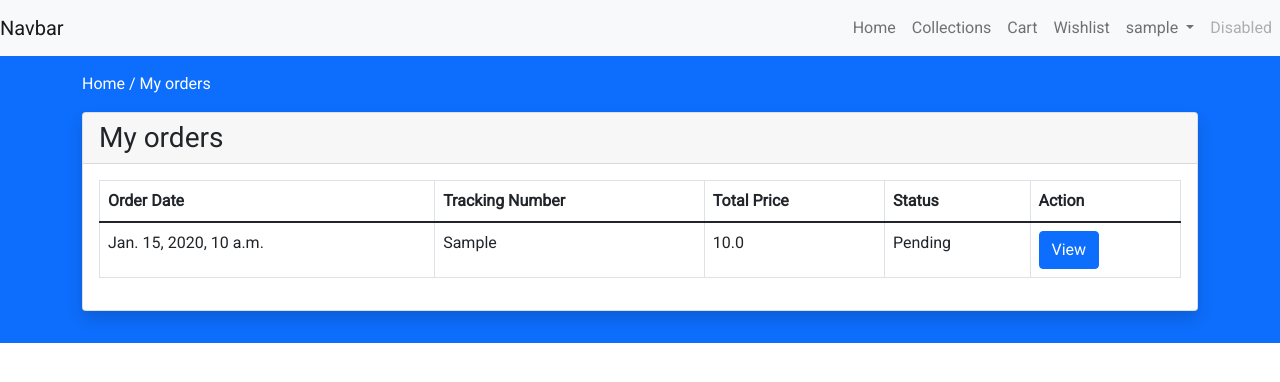
After one commit to Shr1keeee/ecommerce, a Django app: page /my-orders in a window 1280 px wide. The commit adds this page. Shown: the top 382 px of the page. Run offline with Django 4.2, Linux system fonts and the light colour scheme; a user stored in the database is signed in; tables that the repository leaves empty hold one stand-in row (values such as "Sample post"); some libraries are stand-ins or nearby versions.

Commit message:
added display orders

```diff
--- a/store/admin.py
+++ b/store/admin.py
@@ -8,3 +8,4 @@ admin.site.register(Product)
 admin.site.register(Cart)
 admin.site.register(Order)
 admin.site.register(OrderItem)
+admin.site.register(Profile)
--- /dev/null
+++ b/store/controller/order.py
@@ -0,0 +1,17 @@
+from django.shortcuts import render, redirect
+from django.contrib import messages
+
+from django.contrib.auth.decorators import login_required
+
+from store.models import Order, OrderItem
+
+def index(request):
+    orders = Order.objects.filter(user=request.user)
+    context = {'orders': orders}
+    return render(request, "store/orders/index.html", context)
+
+def vieworder(request, t_no):
+    order = Order.objects.filter(tracking_no=t_no).filter(user=request.user).first()
+    orderitems = OrderItem.objects.filter(order=order)
+    context = {'order': order, 'orderitems': orderitems}
+    return render(request, "store/orders/view.html", context)
--- a/store/models.py
+++ b/store/models.py
@@ -96,3 +96,16 @@ class OrderItem(models.Model):
 
     def __str__(self):
         return '{} {}'.format(self.order.id, self.order.tracking_no)
+
+class Profile(models.Model):
+    user = models.OneToOneField(User, on_delete=models.CASCADE)
+    phone = models.CharField(max_length=150, null=False)
+    address = models.TextField(null=False)
+    city = models.CharField(max_length=150, null=False)
+    state = models.CharField(max_length=150, null=False)
+    country = models.CharField(max_length=150, null=False)
+    pincode = models.CharField(max_length=150, null=False)
+    created_at = models.DateTimeField(auto_now_add=True)
+
+    def __str__(self):
+        return self.user.username
--- a/store/templates/store/inc/navbar.html
+++ b/store/templates/store/inc/navbar.html
@@ -1,6 +1,6 @@
 <nav class="navbar navbar-expand-lg navbar-light bg-light">
   <a class="navbar-brand" href="#">Navbar</a>
-  <button class="navbar-toggler" type="button" data-toggle="collapse" data-target="#navbarNav" aria-controls="navbarNav" aria-expanded="false" aria-label="Toggle navigation">
+  <button class="navbar-toggler" type="button" data-bs-toggle="collapse" data-bs-target="#navbarSupportedContent" aria-controls="navbarSupportedContent" aria-expanded="false" aria-label="Toggle navigation">
     <span class="navbar-toggler-icon"></span>
   </button>
   <div class="collapse navbar-collapse" id="navbarNav">
@@ -18,16 +18,16 @@
         <a class="nav-link {% if request.resolver_match.url_name == 'wishlist' %}active{% endif %}" href="{% url 'wishlist' %}">Wishlist</a>
       </li>
       {% if request.user.is_authenticated %}
-         <li class="nav-item dropdown">
-          <a class="nav-link dropdown-toggle" href="#" id="navbarDropdown" role="button" data-toggle="dropdown" aria-haspopup="true" aria-expanded="false">
+        <li class="nav-item dropdown">
+          <a class="nav-link dropdown-toggle" href="#" id="navbarDropdown" role="button" data-bs-toggle="dropdown" aria-expanded="false">
               {{ request.user }}
           </a>
-          <div class="dropdown-menu" aria-labelledby="navbarDropdown">
-            <a class="dropdown-item" href="#">Action</a>
-            <a class="dropdown-item" href="#">Another action</a>
-            <div class="dropdown-divider"></div>
-            <a class="dropdown-item" href="{% url 'logoutpage' %}">Logout</a>
-          </div>
+          <ul class="dropdown-menu" aria-labelledby="navbarDropdown">
+            <a class="dropdown-item" href="{% url 'myorders' %}">My Orders</a></li>
+            <li><a class="dropdown-item" href="#">Another action</a></li>
+            <li><hr class="dropdown-divider"></li>
+            <li><a class="dropdown-item" href="{% url 'logoutpage' %}">Logout</a></li>
+          </ul>
         </li>
       {% else %}
         <li class="nav-item">
--- a/store/templates/store/layouts/main.html
+++ b/store/templates/store/layouts/main.html
@@ -10,7 +10,7 @@
 
     </title>
 
-    <link href="https://cdn.jsdelivr.net/npm/bootstrap@5.0.2/dist/css/bootstrap.min.css" rel="stylesheet" integrity="sha384-EVSTQN3/azprG1Anm3QDgpJLIm9Nao0Yz1ztcQTwFspd3yD65VohhpuuCOmLASjC" crossorigin="anonymous">
+    <link href="https://cdn.jsdelivr.net/npm/bootstrap@5.1.3/dist/css/bootstrap.min.css" rel="stylesheet" integrity="sha384-1BmE4kWBq78iYhFldvKuhfTAU6auU8tT94WrHftjDbrCEXSU1oBoqyl2QvZ6jIW3" crossorigin="anonymous">
     <link rel="stylesheet" href="https://stackpath.bootstrapcdn.com/font-awesome/4.7.0/css/font-awesome.min.css">
     <link rel="preconnect" href="https://fonts.googleapis.com">
     <link rel="preconnect" href="https://fonts.gstatic.com" crossorigin>
@@ -59,9 +59,8 @@
     {% endblock content %}
 
     {% comment %} Bootstrap {% endcomment %}
-    <script src="https://cdn.jsdelivr.net/npm/bootstrap@5.0.2/dist/js/bootstrap.bundle.min.js" integrity="sha384-MrcW6ZMFYlzcLA8Nl+NtUVF0sA7MsXsP1UyJoMp4YLEuNSfAP+JcXn/tWtIaxVXM" crossorigin="anonymous"></script>
-    <script src="https://cdn.jsdelivr.net/npm/@popperjs/core@2.9.2/dist/umd/popper.min.js" integrity="sha384-IQsoLXl5PILFhosVNubq5LC7Qb9DXgDA9i+tQ8Zj3iwWAwPtgFTxbJ8NT4GN1R8p" crossorigin="anonymous"></script>
-    <script src="https://cdn.jsdelivr.net/npm/bootstrap@5.0.2/dist/js/bootstrap.min.js" integrity="sha384-cVKIPhGWiC2Al4u+LWgxfKTRIcfu0JTxR+EQDz/bgldoEyl4H0zUF0QKbrJ0EcQF" crossorigin="anonymous"></script>
+    <script src="https://cdn.jsdelivr.net/npm/@popperjs/core@2.10.2/dist/umd/popper.min.js" integrity="sha384-7+zCNj/IqJ95wo16oMtfsKbZ9ccEh31eOz1HGyDuCQ6wgnyJNSYdrPa03rtR1zdB" crossorigin="anonymous"></script>
+    <script src="https://cdn.jsdelivr.net/npm/bootstrap@5.1.3/dist/js/bootstrap.bundle.min.js" integrity="sha384-ka7Sk0Gln4gmtz2MlQnikT1wXgYsOg+OMhuP+IlRH9sENBO0LRn5q+8nbTov4+1p" crossorigin="anonymous"></script>
 
     {% comment %} Jquery {% endcomment %}
     <script src="{% static '/js/jquery-3.6.3.min.js' %}"></script>
--- /dev/null
+++ b/store/templates/store/orders/index.html
@@ -0,0 +1,49 @@
+{% extends 'store/layouts/main.html' %}
+
+{% block content %}
+
+    <div class="py-3 bg-primary">
+    <div class="container">
+        <a class="text-white" href="{% url 'home' %}"> Home /</a>
+        <a class="text-white" href="{% url 'myorders' %}"> My orders </a>
+    </div>
+
+    <div class="container my-3">
+        <div class="row">
+            <div class="col-md-12">
+                <div class="card shadow">
+                    <div class="card-header">
+                        <h3 class="mb-0">My orders</h3>
+                    </div>
+                    <div class="card-body">
+                        <table class="table table-bordered" >
+                             <thead>
+                                <tr>
+                                    <th>Order Date</th>
+                                    <th>Tracking Number</th>
+                                    <th>Total Price</th>
+                                    <th>Status</th>
+                                    <th>Action</th>
+                                </tr>
+                             </thead>
+                             <tbody>
+                                {% for item in orders %}
+                                    <tr>
+                                        <td>{{ item.created_at }}</td>
+                                        <td>{{ item.tracking_no }}</td>
+                                        <td>{{ item.total_price }}</td>
+                                        <td>{{ item.status }}</td>
+                                        <td>
+                                            <a href="{% url 'orderview' item.tracking_no %}" class="btn btn-primary">View</a>
+                                        </td>
+                                    </tr>
+                                {% endfor %}
+                             </tbody>
+                        </table>
+                    </div>
+                </div>
+            </div>
+        </div>
+    </div>
+
+{% endblock content %}
--- a/store/urls.py
+++ b/store/urls.py
@@ -1,7 +1,7 @@
 from django.urls import path
 from . import views
 
-from store.controller import authview, cart, wishlist, checkout
+from store.controller import authview, cart, wishlist, checkout, order
 
 urlpatterns = [
     path('', views.home, name="home"),
@@ -25,5 +25,7 @@ urlpatterns = [
     path('checkout', checkout.index, name="checkout"),
     path('place-order', checkout.placeorder, name="placeorder"),
 
+    path('my-orders', order.index, name="myorders"),
+    path('view-order/<str:t_no>', order.vieworder, name="orderview"),
 
 ]
```
Also changed, not shown: store/controller/checkout.py (+23 -2 lines), store/templates/store/checkout.html (+9 -9 lines), store/templates/store/orders/view.html (added, +82 -0 lines), store/migrations/0005_profile.py (added).
